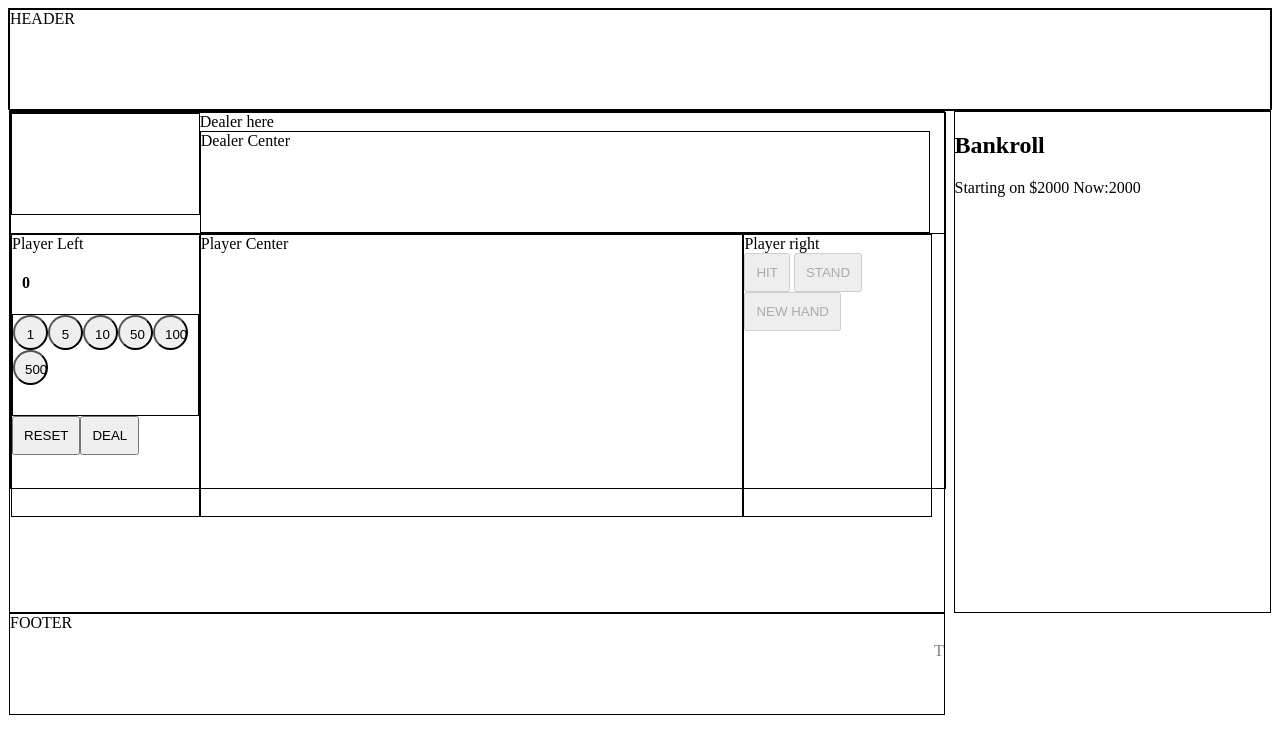
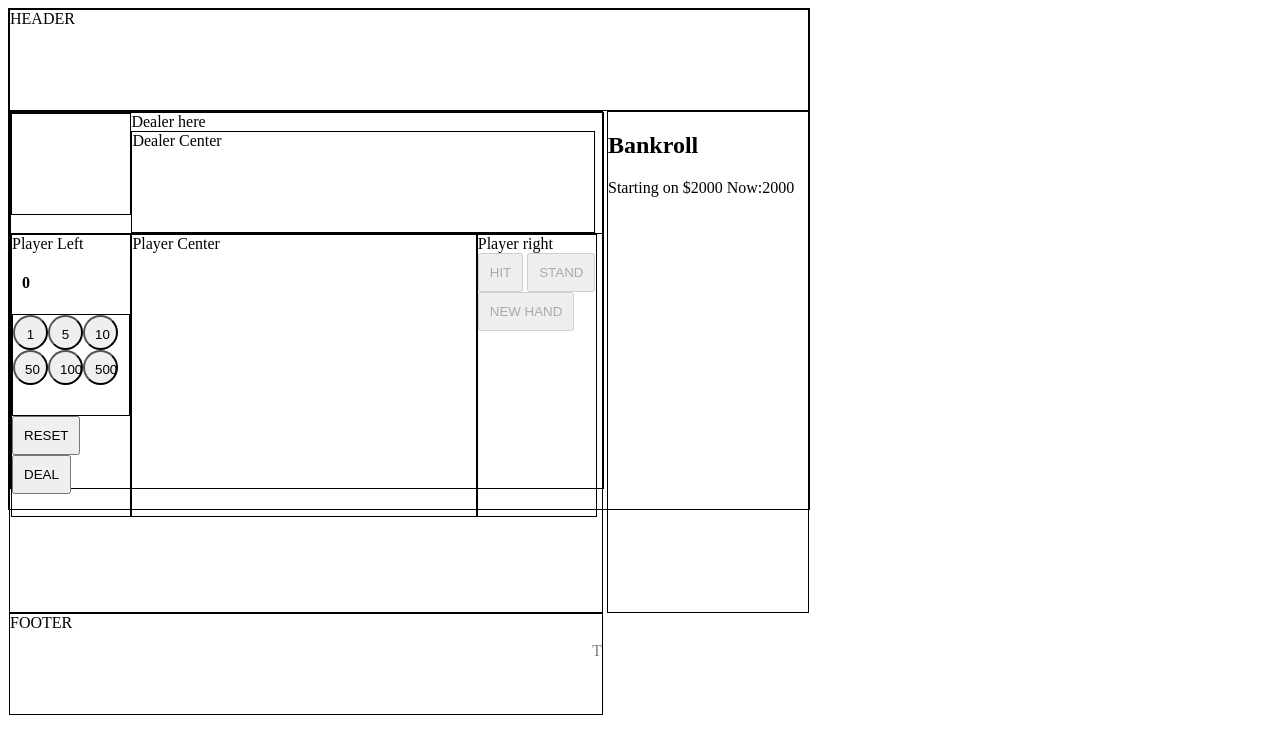
Before and after one commit to JJ-xyz/WDI-Project1-BlackJack, a plain HTML site: page index.html in a window 1280 px wide. Drawn offline with Linux system fonts and the light colour scheme.

Commit message:
Complete functional app, before start CSS
Check Point - Functional app complete.  in preparation
for design elements, CSS, etc...

```diff
--- a/css/master.css
+++ b/css/master.css
@@ -1,6 +1,12 @@
 body {
   border: 1px solid black;
-  height: 100px;
+  width: 800px;
+  height: 500px;
+  /*background: palegreen;*/
+  /*background: url(../images/blackjacktable.png);*/
+  background-size: cover;
+  background-position: center;
+
 }
 header {
   border: 1px solid black;
@@ -11,6 +17,7 @@ main {
   height: 500px;
   width: 74%;
   float: left;
+
 }
 side {
   border: 1px solid black;
```
